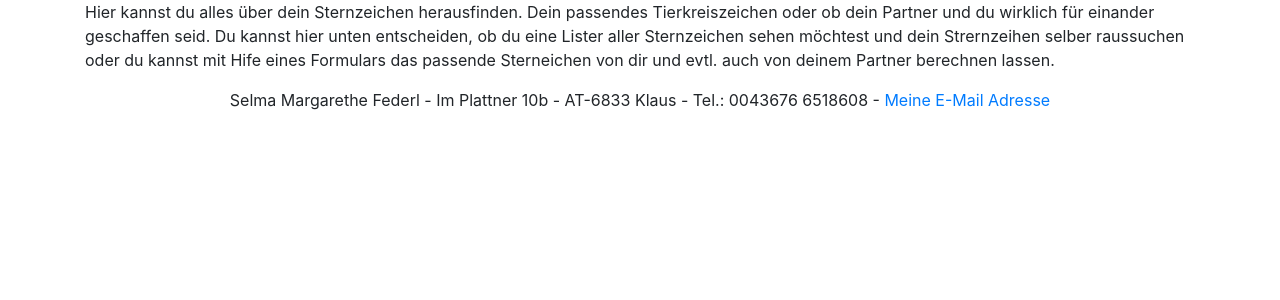
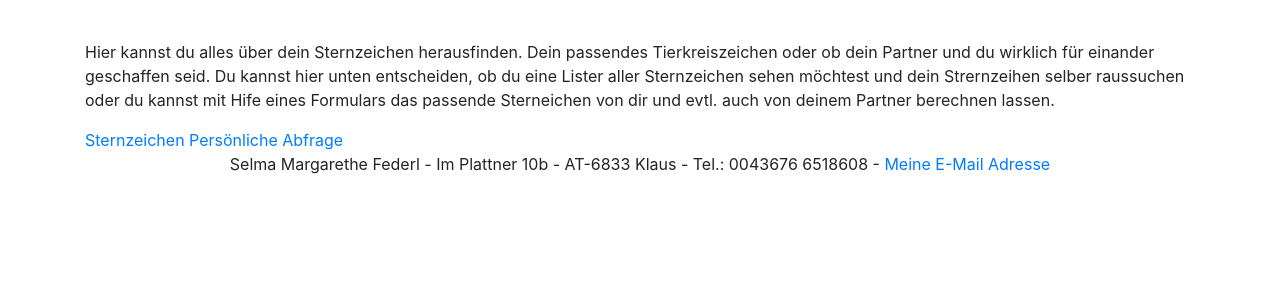
Before and after one commit to selmafederl/prog2, a Flask app: page /main in a window 1280 px wide. Shown: the part 56-356 px from the top of the page. Run offline with Flask 2, Linux system fonts and the light colour scheme.

Commit message:
Stand 23.05.2020

```diff
--- a/demos/templates/index.html
+++ b/demos/templates/index.html
@@ -3,13 +3,17 @@
 	<div class="container">
 		<div class="row">
 			<div class="col-12">
-				<h1>Herzlich Willkommen!</h1>
+				<h1 class="mb-5">Herzlich Willkommen!</h1>
 				<p>Hier kannst du alles über dein Sternzeichen herausfinden. Dein passendes Tierkreiszeichen oder ob dein
 					Partner und
 					du wirklich für einander geschaffen seid. Du kannst hier unten entscheiden, ob du eine Lister aller
 					Sternzeichen
 					sehen möchtest und dein Strernzeihen selber raussuchen oder du kannst mit Hife eines Formulars das passende
 					Sterneichen von dir und evtl. auch von deinem Partner berechnen lassen.</p>
+
+				<a href="{{ url_for('sternzeichen_seite')}}">Sternzeichen</a>
+
+				<a href="{{ url_for('formular')}}">Persönliche Abfrage</a>
 			</div>
 		</div>
 	</div>
```
